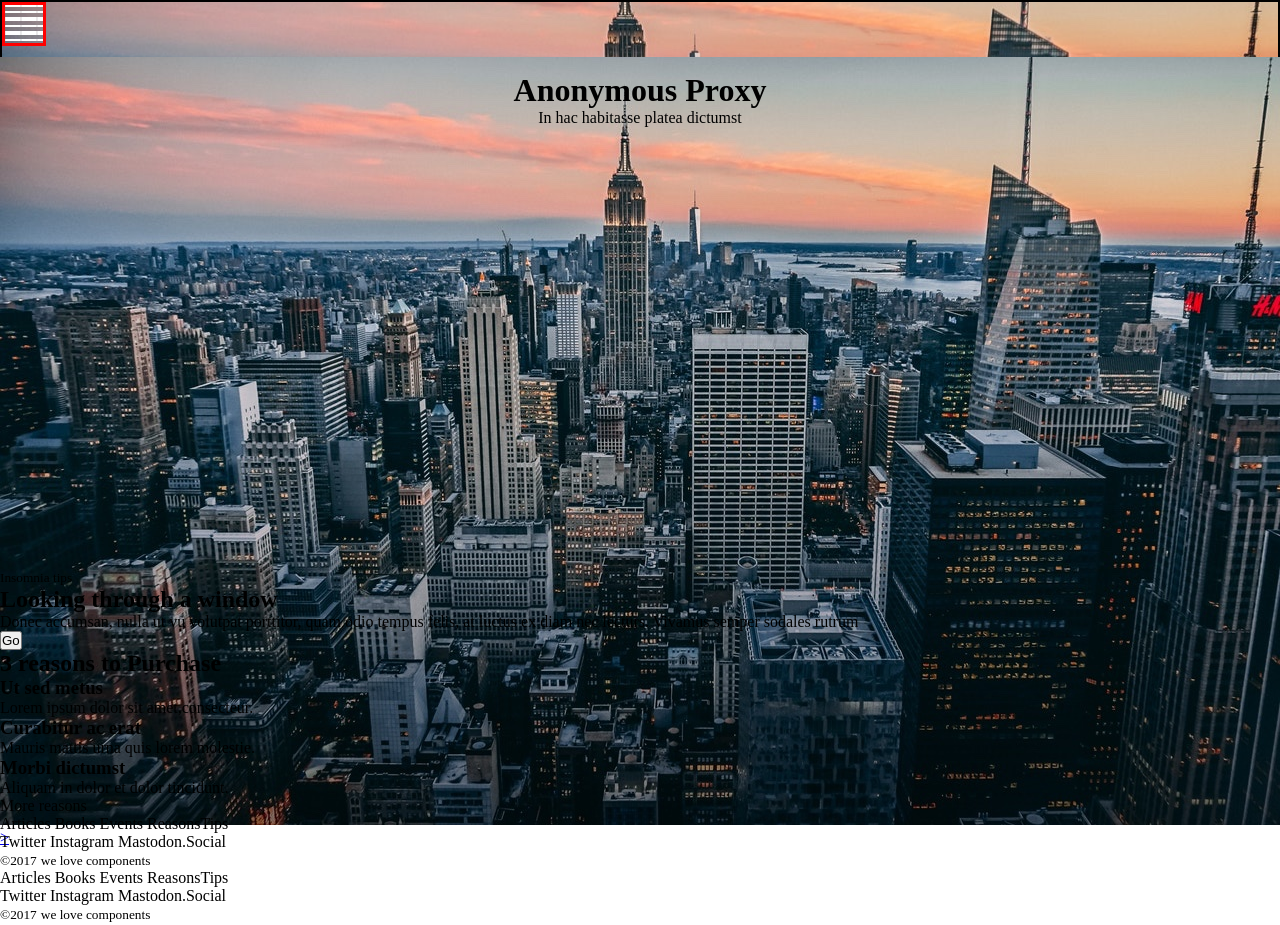
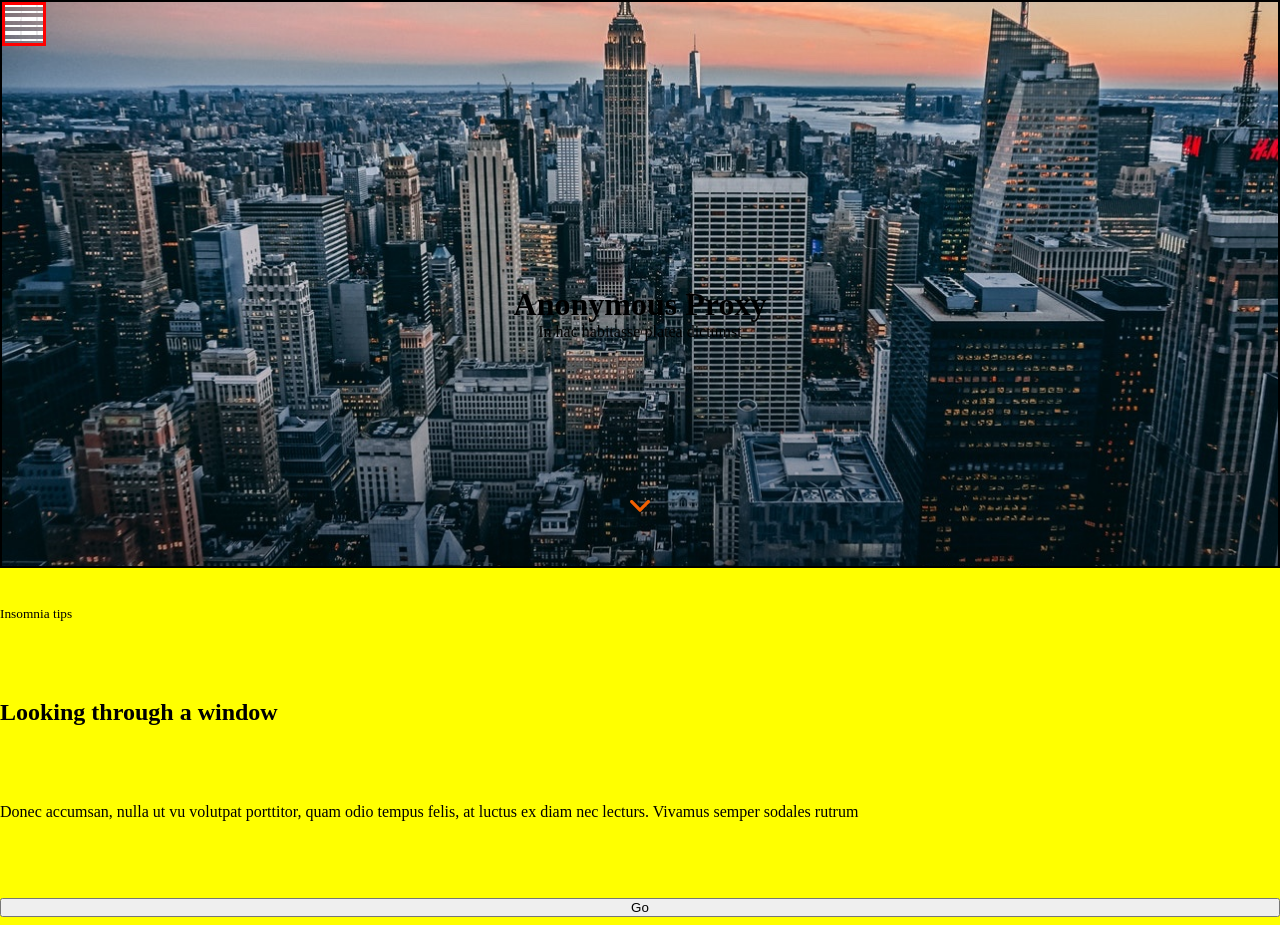
Before and after one commit to SusanaG-code/modulo-1-evaluacion-final-susanagonzalez, a website: page src/html/index.html in a window 1280 px wide. Shown: the top 925 px of the page. Drawn offline with nearby package versions, Linux system fonts and the light colour scheme; files that its build step writes are made by us from their sources; files whose address does not match are found by name.

Commit message:
Add rutes

```diff
--- a/src/html/partials/header.html
+++ b/src/html/partials/header.html
@@ -1,9 +1,10 @@
 <header class="header">
 
-
-    <a class="header__menu" href="#menu">
-      <img src="docs/assets/images" alt="">
+<div class="header__menu">
+    <a  href="#menu">
+      <img src="../images/icons/ico-menu.svg" alt="">
     </a>
+  </div>
     <div class="header__title">
     <h1>Anonymous Proxy</h1>
 <p>In hac habitasse platea dictumst</p>
@@ -11,10 +12,7 @@
 
   <div class="header__button">
       <a href="https://www.google.es">
-        <img
-          src="../../../images/cover.jpg"
-          >
-        >
+        <img src="../../images/icons/ico-scroll-down.svg">
       </a>
 
   </div>
--- a/src/html/partials/main-section1.html
+++ b/src/html/partials/main-section1.html
@@ -1,10 +1,11 @@
 <main>
-<section>
-    <article>
+<section class="section1">
+
   <small>Insomnia tips</small>
   <h2>Looking through a window</h2>
   <p>Donec accumsan, nulla ut vu volutpat porttitor, quam odio tempus felis, at luctus ex diam nec lecturs. Vivamus semper sodales rutrum</p>
-  </article>
+
   <button>Go</button>
+
   </section>
 </main>
--- a/src/scss/layout/_header.scss
+++ b/src/scss/layout/_header.scss
@@ -25,15 +25,14 @@
   }
   &__title {
     position:relative;
-    top: 70px;
+    margin: 284px 15px 174px 15px;
     color:black;
     text-align: center;
+  }
 
    &__button {
     position: relative;
-    top: -40px;
+    bottom: 50px;
    }
 
   }
-
-}
--- /dev/null
+++ b/src/scss/layout/_mainsection1.scss
@@ -0,0 +1,14 @@
+.section1 {
+    height:387px;
+    width:100%;
+    background-color: yellow;
+    display: flex;
+    flex-direction: column;
+    justify-content: space-around;
+
+
+    &__article1 {
+        border:solid red 3px;
+        background-color: orange;
+    }
+}
--- a/src/scss/main.scss
+++ b/src/scss/main.scss
@@ -1,7 +1,7 @@
 @import 'core/variables';
 @import 'core/reset';
 @import 'components/links';
-
+@import 'layout/mainsection1';
 @import 'layout/header';
 @import 'layout/page';
 @import 'pages/index';
```
Also changed, not shown: src/html/index.html (+0 -26 lines), images/cover.jpg (added), images/ico-arrow.svg (added), images/ico-menu.svg (added), images/ico-scroll-down.svg (added), 1 other file.
